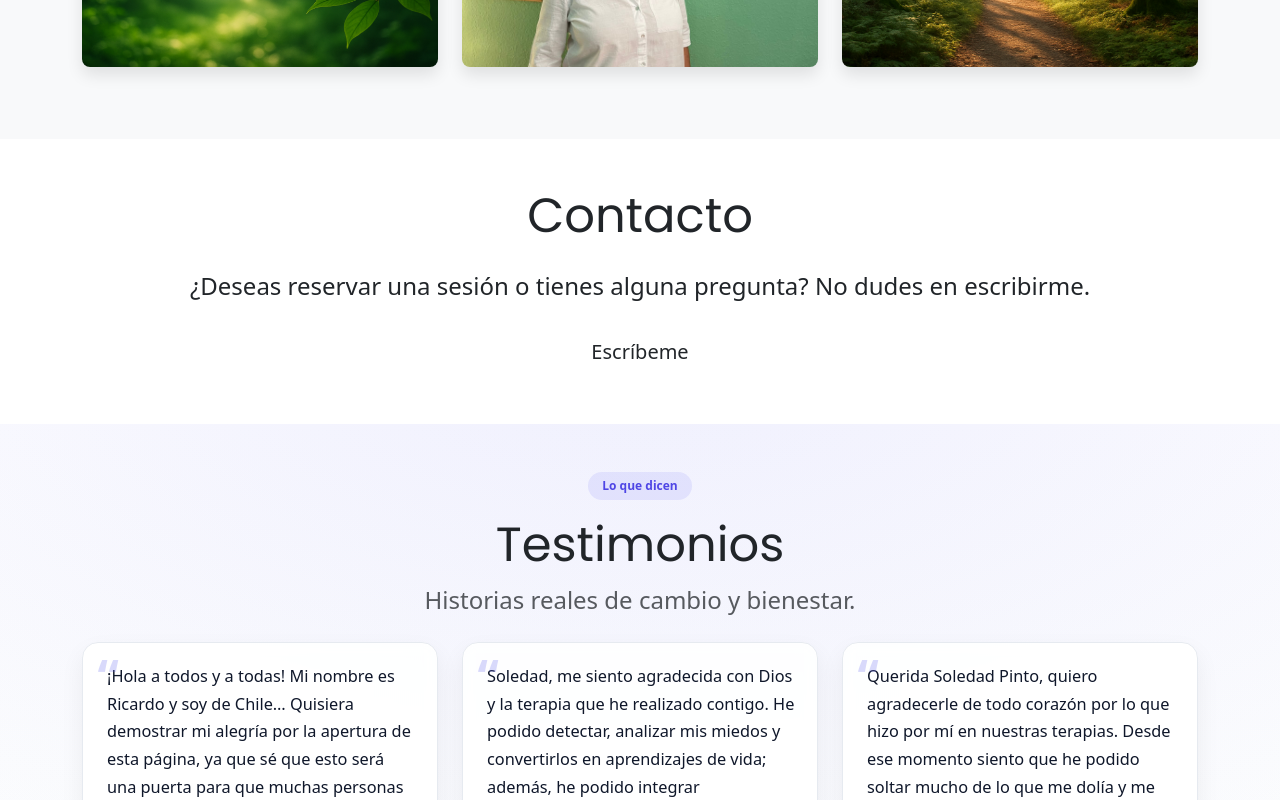
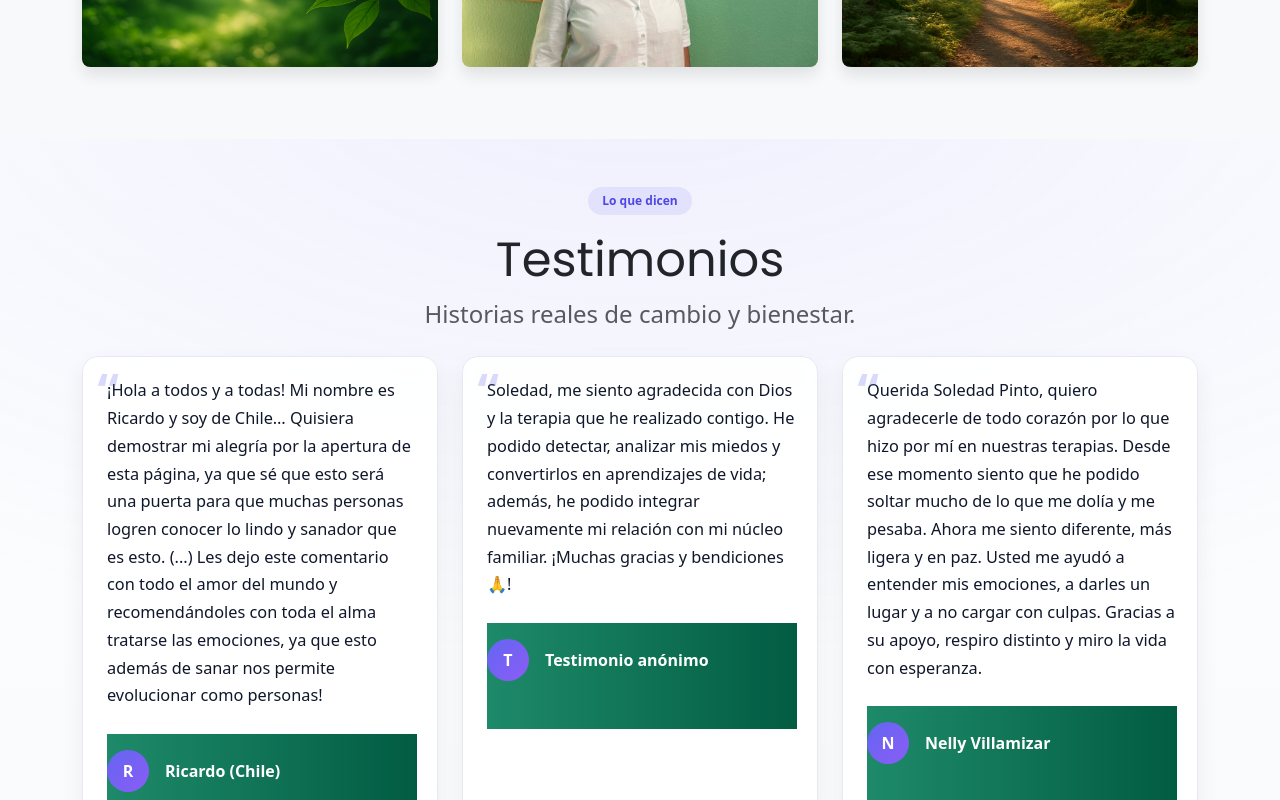
Before and after one commit to MichaelMPV/renacer, a Next.js app: page / in a window 1280 px wide. Shown: the part 5040-5840 px from the top of the page. Built offline with nearby package versions, Linux system fonts and the light colour scheme.

Commit message:
testimonio

```diff
--- a/app/page.tsx
+++ b/app/page.tsx
@@ -32,6 +32,7 @@ export default function Home() {
       <QuoteSection />
       {/* <Service /> */}
       <Gallery />
+      <Testimonials />
       <Contact />
       <Testimonials />
       <Footer />
```
